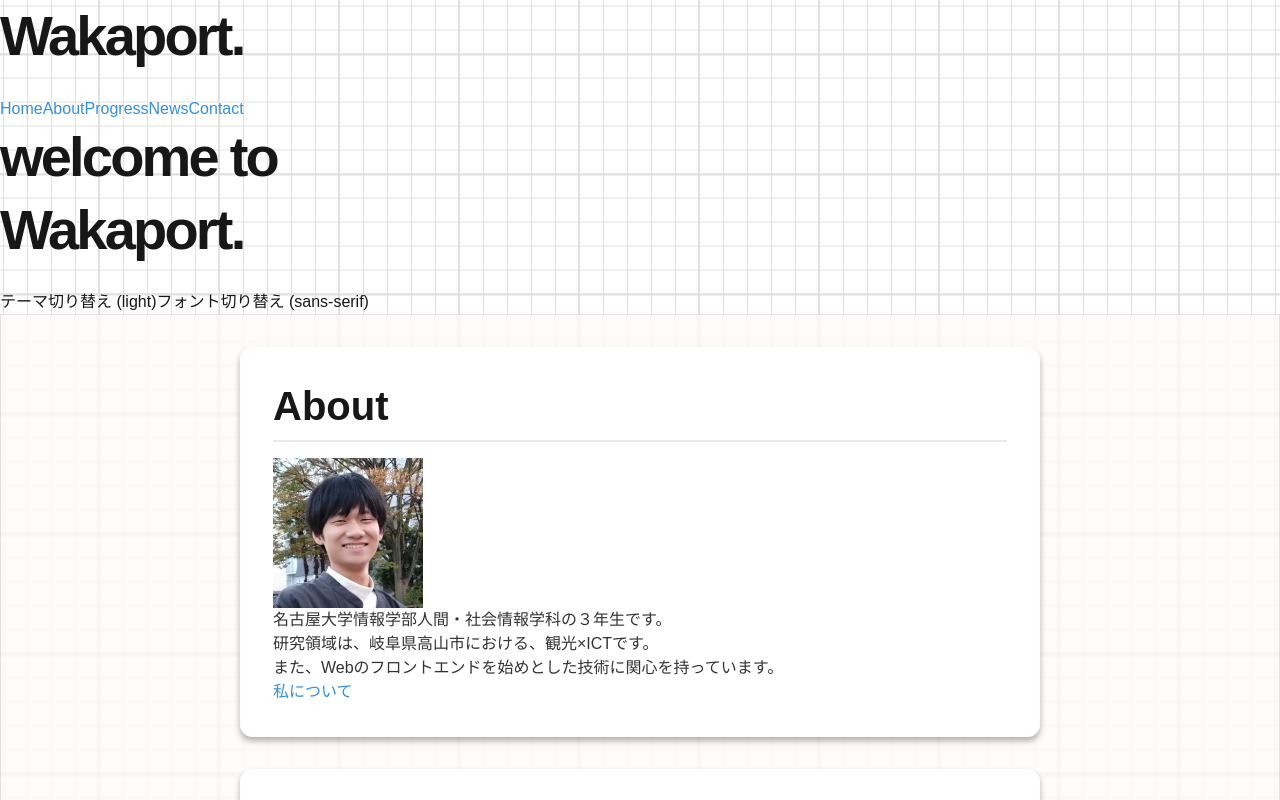
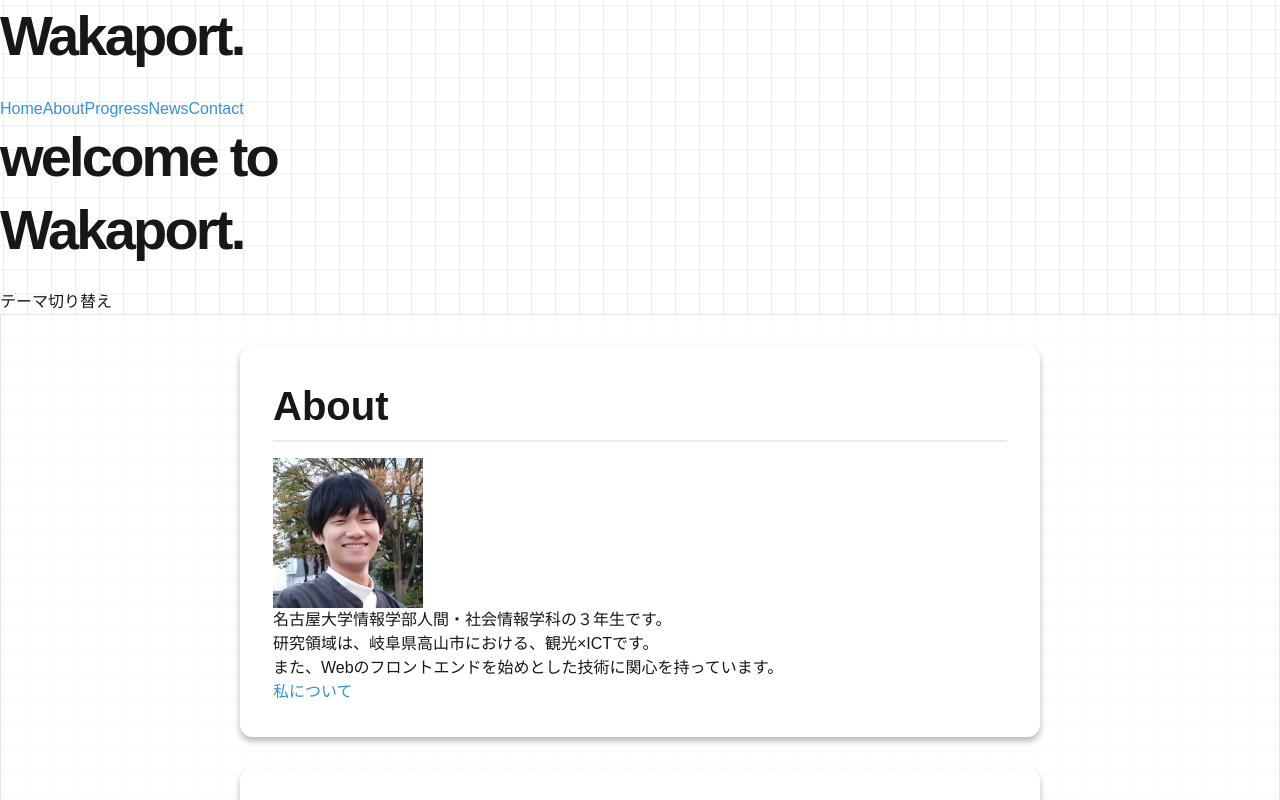
Before and after one commit to waka320/wakaport, a Next.js app in the folder wakanext/: page / in a window 1280 px wide. Shown: the top 800 px of the page. Built offline with nearby package versions, Linux system fonts and the light colour scheme.

Commit message:
add dark theme

```diff
--- a/wakanext/next.config.ts
+++ b/wakanext/next.config.ts
@@ -3,21 +3,6 @@ import type { NextConfig } from "next";
 const nextConfig: NextConfig = {
   sassOptions: {
     implementation: 'sass-embedded',
-    additionalData: `
-      @use "sass:color";
-      @use "sass:math";
-
-      $grid-color: #e0e0e0;
-      $grid-size: 24px;
-      $thick-line-interval: 5;
-
-      $breakpoints: (
-        'sm': 576px,
-        'md': 768px,
-        'lg': 992px,
-        'xl': 1200px
-      );
-    `,
     includePaths: ['./src/styles']
   },
 };
--- a/wakanext/src/components/Footer.tsx
+++ b/wakanext/src/components/Footer.tsx
@@ -1,6 +1,9 @@
 export default function Footer() {
     return (
-        <footer className="w-full bg-gray-900 text-white p-4">
+        <footer className="theme-footer
+        bg-[var(--background)]
+        text-[var(--foreground)]
+        border-t-[var(--border-color)] w-full bg-gray-900 text-white p-4">
             © {new Date().getFullYear()} Yuki
         </footer>
     )
--- a/wakanext/src/components/Header.tsx
+++ b/wakanext/src/components/Header.tsx
@@ -2,7 +2,7 @@ import Link from 'next/link'
 
 export default function Header() {
   return (
-    <header className="w-full  bg-white shadow-md p-4 flex justify-between items-center">
+    <header className="theme-header bg-[var(--background)] text-[var(--foreground)]border-b-[var(--border-color)] w-full shadow-md p-4 flex justify-between items-center">
       <div className="flex items-center">
         <Link href="/" >
           <h1 className="my-auto text-xl font-bold">Wakaport.</h1>
--- a/wakanext/src/components/home/ThemeSwitcher.tsx
+++ b/wakanext/src/components/home/ThemeSwitcher.tsx
@@ -1,36 +1,23 @@
-"use client"
-import { useState, useEffect } from 'react';
+'use client'
+import { useEffect, useState } from "react";
 
 export function ThemeSwitcher() {
-    const [theme, setTheme] = useState('light');
-    const [font, setFont] = useState('sans-serif');
+  const [theme, setTheme] = useState('light');
 
-    useEffect(() => {
-        document.documentElement.className = `${theme}-theme ${font}-font`;
-    }, []);
+  useEffect(() => {
+    // html要素にクラスを追加
+    document.documentElement.className = `${theme}-theme`;
 
-    const changeTheme = () => {
-        const newTheme = theme === 'light' ? 'dark' : 'light';
-        setTheme(newTheme);
-        document.documentElement.className = `${newTheme}-theme ${font}-font`;
-        localStorage.setItem('theme', newTheme);
-    };
+    // グリッド背景を含む要素にもクラスを追加
+    const gridBackground = document.querySelector('.grid-background');
+    if (gridBackground) {
+      gridBackground.className = `grid-background ${theme}-theme`;
+    }
+  }, [theme]);
 
-    const changeFont = () => {
-        const newFont = font === 'sans-serif' ? 'serif' : 'sans-serif';
-        setFont(newFont);
-        document.documentElement.className = `${theme}-theme ${newFont}-font`;
-        localStorage.setItem('font', newFont);
-    };
-
-    return (
-        <div className="theme-switcher">
-            <button onClick={changeTheme}>
-                テーマ切り替え ({theme})
-            </button>
-            <button onClick={changeFont}>
-                フォント切り替え ({font})
-            </button>
-        </div>
-    );
+  return (
+    <button onClick={() => setTheme(theme === 'light' ? 'dark' : 'light')}>
+      テーマ切り替え
+    </button>
+  );
 }
--- a/wakanext/src/styles/components/grid-background.scss
+++ b/wakanext/src/styles/components/grid-background.scss
@@ -2,7 +2,6 @@
 @use "sass:meta";
 
 @function calculate-grid-color($base-color, $variation: 10%) {
-
     @if meta.type-of($base-color)=='color' {
         @return color.adjust($base-color, $lightness: $variation);
     }
@@ -13,20 +12,12 @@
 }
 
 
+
 .grid-background {
-    background-image: linear-gradient(0deg,
-        transparent calc(100% - 1px),
-        #{$grid-color} calc(100% - 1px)),
-    linear-gradient(90deg,
-        transparent calc(100% - 1px),
-        #{$grid-color} calc(100% - 1px)),
-    linear-gradient(0deg,
-        transparent calc(100% - 2px),
-        color.adjust($grid-color) calc(100% - 2px)),
-    linear-gradient(90deg,
-        transparent calc(100% - 2px),
-        color.adjust($grid-color) calc(100% - 2px));
+    $grid-size: 24px;
+    $thick-line-interval: 5; // 5マスおきに
 
+    // 背景サイズを修正
     background-size: #{$grid-size} #{$grid-size},
     #{$grid-size} #{$grid-size},
     #{$grid-size * $thick-line-interval} #{$grid-size * $thick-line-interval},
@@ -35,22 +26,41 @@
     background-position: center center;
     background-repeat: repeat;
 
+    $grid-color-light: #ffffff; // ライトテーマのマス目の色
+    $grid-color-dark: #121212; // ダークテーマのマス目の色
+    $line-color: #ededed; // 境界線の色
+
+    background-image: linear-gradient(0deg, transparent calc(100% - 1px), #{$line-color} calc(100% - 1px)),
+    linear-gradient(90deg, transparent calc(100% - 1px), #{$line-color} calc(100% - 1px)),
+    linear-gradient(0deg, #{$grid-color-light} 0%, #{$grid-color-light} 100%),
+    linear-gradient(90deg, #{$grid-color-light} 0%, #{$grid-color-light} 100%);
+
+
+    &.dark-theme {
+        background-image: linear-gradient(0deg, transparent calc(100% - 1px), #{$line-color} calc(100% - 1px)),
+        linear-gradient(90deg, transparent calc(100% - 1px), #{$line-color} calc(100% - 1px)),
+        linear-gradient(0deg, #{$grid-color-dark} 0%, #{$grid-color-dark} 100%),
+        linear-gradient(90deg, #{$grid-color-dark} 0%, #{$grid-color-dark} 100%);
+    }
+
+    & {
+
         .white-background {
             position: relative;
             width: 100%;
-        background-color: rgba(255, 251, 248, 0.6);
+            background-color: rgba(var(--background-rgb), 0.6);
             backdrop-filter: blur(1.5px);
-        border: 1px solid rgba(0, 0, 0, 0.1);
-        box-shadow: 0 4px 6px rgba(0, 0, 0, 0.2);
+            border: 1px solid rgba(var(--foreground-rgb), 0.1);
+            box-shadow: 0 4px 6px rgba(var(--foreground-rgb), 0.2);
             min-height: 100vh;
+            color: var(--foreground);
 
             .content-background {
-
-            background-color: rgba(255, 255, 255);
-            border: 1px solid rgba(255, 255, 255);
+                background-color: rgba(var(--background-rgb), 1);
+                border: 1px solid rgba(var(--background-rgb), 1);
                 border-radius: 12px;
-            box-shadow: 0 4px 6px rgba(0, 0, 0, 0.3);
-            color: #333;
+                box-shadow: 0 4px 6px rgba(var(--foreground-rgb), 0.3);
+                color: var(--foreground);
                 max-width: 800px;
                 width: 90%;
                 margin: 2rem auto;
@@ -58,3 +68,4 @@
             }
         }
     }
+}
--- a/wakanext/src/styles/globals.scss
+++ b/wakanext/src/styles/globals.scss
@@ -1,9 +1,18 @@
+@use "sass:color";
+@use "sass:math";
+@use 'themes/variables';
+@use 'themes/light-theme';
+@use 'themes/dark-theme';
+@use 'components/typography';
+@use 'components/grid-background';
+
 @tailwind base;
 @tailwind components;
 @tailwind utilities;
 
-@import 'themes/variables';
-@import 'themes/light-theme';
-@import 'themes/dark-theme';
-@import 'components/typography';
-@import 'components/grid-background';
+$breakpoints: (
+    'sm': 576px,
+    'md': 768px,
+    'lg': 992px,
+    'xl': 1200px
+);
--- a/wakanext/src/styles/themes/_dark-theme.scss
+++ b/wakanext/src/styles/themes/_dark-theme.scss
@@ -13,5 +13,6 @@
 
 .dark-theme {
     --background: #0a0a0a;
-    --foreground: #422828;
+    --foreground: #ededed;
+    --text-color: #f0f0f0;
 }
--- a/wakanext/src/styles/themes/_variables.scss
+++ b/wakanext/src/styles/themes/_variables.scss
@@ -1,22 +1,23 @@
 :root {
-    --background: #ffffff;
-    --foreground: #171717;
-    --primary: #3490dc;
-    --secondary: #6574cd;
-    --accent: #f66d9b;
+    --background-rgb: 255, 255, 255; // ホワイト
+    --foreground-rgb: 23, 23, 23; // ほぼ黒
+    --primary-rgb: 52, 144, 220; // ブルー
+    --secondary-rgb: 101, 116, 205; // パープリッシュブルー
+    --accent-rgb: 246, 109, 155; // ピンク
+
+    --background: rgb(var(--background-rgb));
+    --foreground: rgb(var(--foreground-rgb));
+    --primary: rgb(var(--primary-rgb));
+    --secondary: rgb(var(--secondary-rgb));
+    --accent: rgb(var(--accent-rgb));
 
     --font-family-base: 'Arial', sans-serif;
     --font-size-base: 16px;
 }
 
-.light-theme {
-    --background: #ffffff;
-    --foreground: #171717;
-}
-
 .dark-theme {
-    --background: #0a0a0a;
-    --foreground: #ededed;
+    --background-rgb: 10, 10, 10; // ほぼ黒
+    --foreground-rgb: 237, 237, 237; // ライトグレー
 }
 
 .serif-font {
--- a/wakanext/src/styles/utils/_functions.scss
+++ /dev/null
@@ -1,9 +0,0 @@
-
-@function calculate-grid-color($base-color, $variation: 10%) {
-    @return color.adjust($base-color, $lightness: $variation);
-}
-
-
-@function color-contrast($base-color) {
-    @return if(lightness($base-color) > 50%, darken($base-color, 60%), lighten($base-color, 60%));
-}
```
Lines whose indentation alone changed are shown as unchanged.
